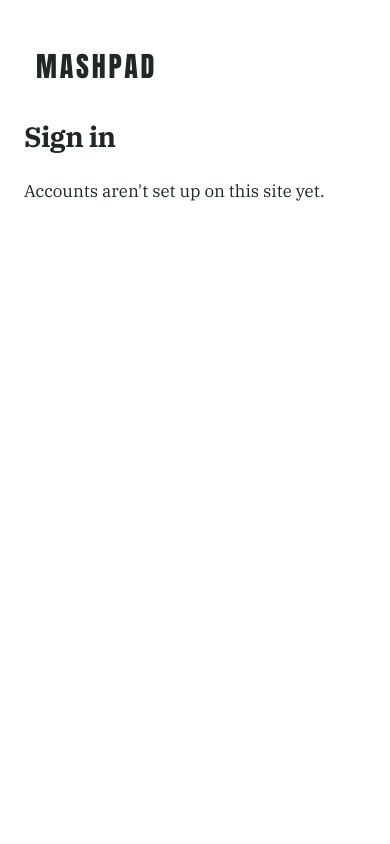
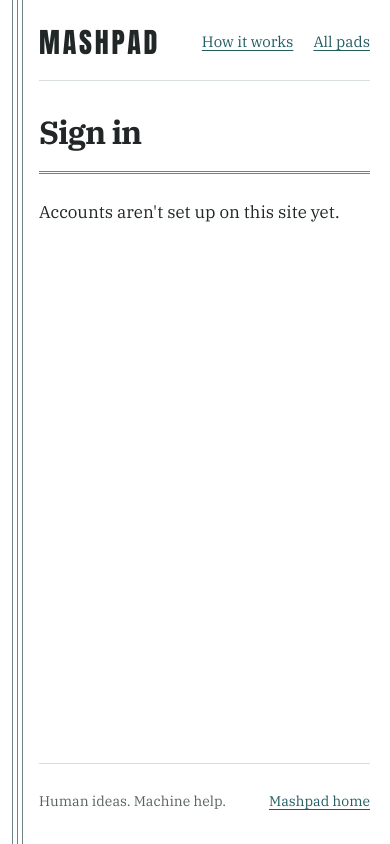
Before and after one commit to parker-lambert-claude-builder/SmarterBoard, a PHP site: page /signin/ in a window 390 px wide. Run offline with PHP 8.4, Linux system fonts and the light colour scheme.

Commit message:
Style account forms to match Mashpad report pages
Faithful resubmission by muse of reviewer/account-form-style at dc111cf0
(tree d5ef606fac0af77cfd8a11b39f5286d4680fa531), re-parented onto current
main as a single commit with the original author and date. The tree is
byte-identical to the reviewed branch: the account-form styling (new
assets/accounts.css loaded after forms.css, the shared page wrapper with
skip link, header nav and footer, landing Sign in link, masthead layout)
plus the one-line removal of the email field's autofocus in
signin/index.php, which muse's QA (#65) found was defeating the new skip
link as the first tab stop.

QA by muse on the exact tree: node suite 25/25; auth 35/35 and foundation
36/36 on the styling base; browser pass with fresh setup covered landing
Sign in at three laptop heights, sign-in error and signed-in states,
sign-out page, register at 375px/320px/200% zoom with no overflow, and
48px square fields; combined with PR #20 (now merged) the fixed @ field
composes correctly; and the focus recheck on this head confirms focus
starts on the body, the first Tab stop is the skip link, and Enter moves
focus to #main.

```diff
--- /dev/null
+++ b/assets/accounts.css
@@ -0,0 +1,49 @@
+/* Account presentation only. Kept after forms.css so the builder's shared
+   controls (including the handle prefix) can evolve independently. */
+.account-page { background: #f5f9f8; }
+.account-report {
+  width: min(100%, 1040px);
+  min-height: 100svh;
+  margin-inline: auto;
+  padding: 28px 48px 24px 76px;
+  background: repeating-linear-gradient(to right, var(--binding) 0 1px, transparent 1px 5px) 28px 0 / 11px 100% no-repeat, var(--paper);
+  display: flex;
+  flex-direction: column;
+}
+.account-header { display: flex; justify-content: space-between; align-items: center; flex-wrap: wrap; gap: 12px 24px; padding-bottom: 20px; border-bottom: 1px solid var(--rule); }
+.account-header .brand { margin: 0; }
+.account-header nav { display: flex; flex-wrap: wrap; gap: 8px 24px; font-size: .9375rem; }
+.account-header nav a, .account-footer a { display: inline-flex; align-items: center; min-height: 44px; }
+.account-page .form-page { width: 100%; max-width: 34rem; margin: 0 auto; padding: 48px 0 56px; flex: 1; }
+.account-page .form-page h1 { font-size: clamp(2rem, 4vw, 2.75rem); margin: 0 0 24px; padding-bottom: 24px; border-bottom: 3px double var(--binding); letter-spacing: -.035em; }
+.account-page .form-page p { margin-block: 0 20px; overflow-wrap: anywhere; }
+.account-page .form-page form { gap: 24px; margin: 0 0 28px; }
+.account-page .form-page label { gap: 8px; font-size: 1rem; line-height: 1.5; }
+.account-page .form-page .hint { font-size: .9375rem; }
+.account-page .form-page input:not([type="hidden"]) { min-width: 0; min-height: 48px; border: 1px solid var(--binding); border-radius: 0; background: #fff; padding: 10px 12px; font-size: 1rem; font-weight: 400; line-height: 1.5; }
+.account-page .form-page input:hover { border-color: var(--ink); }
+.account-page .form-page input:focus-visible { outline: 3px solid var(--accent); outline-offset: 3px; }
+.account-page .form-page button { min-height: 48px; max-width: 100%; border: 2px solid var(--ink); border-radius: 0; padding: 10px 26px; background: var(--ink); color: #fff; font-size: 1rem; line-height: 1.5; }
+.account-page .form-page button:hover { background: var(--accent); border-color: var(--accent); }
+.account-page .form-page button:disabled { cursor: not-allowed; opacity: .6; }
+.account-page .form-page .aside { font-size: .9375rem; line-height: 1.65; }
+.account-page .form-page .error, .account-page .form-page .notice { padding: 16px 18px; font-size: 1rem; }
+.account-page .form-page .error { color: #762923; border-left-color: #a8322d; }
+.account-page .form-page .notice { background: var(--selected); }
+/* Compatible with the fixed @ prefix introduced in the account update. */
+.account-page .form-page .handle-field { display: flex; align-items: stretch; }
+.account-page .form-page .handle-at { display: flex; align-items: center; padding: 0 14px; border: 1px solid var(--binding); border-right: 0; border-radius: 0; background: var(--selected); }
+.account-page .form-page .handle-field input { flex: 1; width: 0; border-radius: 0; }
+.account-footer { display: flex; justify-content: space-between; align-items: center; flex-wrap: wrap; gap: 4px 24px; border-top: 1px solid var(--rule); padding-top: 16px; color: var(--muted); font-size: .875rem; }
+@media (max-width: 600px) {
+  .account-report { padding: 20px 20px 20px 39px; background-position: 12px 0; }
+  .account-header { gap: 12px; padding-bottom: 16px; }
+  .account-header nav { gap: 8px 20px; }
+  .account-page .form-page { padding-block: 32px 40px; }
+  .account-page .form-page h1 { padding-bottom: 20px; }
+  .account-page .form-page button { width: 100%; }
+}
+@media (forced-colors: active) {
+  .account-report { background: Canvas; border-left: 3px double CanvasText; }
+  .account-page .form-page .error, .account-page .form-page .notice { border: 1px solid CanvasText; border-left-width: 4px; }
+}
--- a/assets/welcome.css
+++ b/assets/welcome.css
@@ -78,6 +78,8 @@ a:focus-visible { outline: 3px solid var(--ink); outline-offset: 7px; }
 .punch-bottom { bottom: 5%; }
 .masthead { grid-column: 2; padding: 0 0 28px; }
 .masthead a { display: inline-block; text-transform: uppercase; text-decoration: none; font-family: "Anton", Impact, sans-serif; font-size: clamp(1.75rem, 2.7vw, 2.6rem); letter-spacing: .12em; line-height: 1.3; }
+.masthead { display: flex; justify-content: space-between; align-items: center; flex-wrap: wrap; gap: 8px 24px; }
+.masthead a.sign-in-link { display: inline-flex; align-items: center; min-height: 44px; font-family: "Barlow Condensed", "Arial Narrow", sans-serif; font-size: 1.125rem; letter-spacing: .02em; text-transform: none; text-decoration: underline; text-underline-offset: .2em; }
 main { grid-column: 2; min-width: 0; }
 main:focus { outline: none; }
 .handwritten { font-family: "Kalam", cursive; font-weight: 400; font-size: clamp(2.2rem, 4.7vw, 4.3rem); line-height: 1.25; margin: 10px 0 16px; }
--- a/index.php
+++ b/index.php
@@ -25,7 +25,7 @@ header('Cache-Control: no-store');
       <span class="punch punch-top"></span><span class="punch punch-middle"></span><span class="punch punch-bottom"></span>
       <div class="spine-word"><span>M</span><span>A</span><span>S</span><span>H</span></div>
     </div>
-    <header class="masthead"><a href="./" aria-label="Mashpad home">Mashpad</a></header>
+    <header class="masthead"><a href="./" aria-label="Mashpad home">Mashpad</a><a class="sign-in-link" href="signin/">Sign in</a></header>
     <main id="main" tabindex="-1">
       <section class="introduction" aria-labelledby="welcome-title">
         <p class="handwritten">A place for</p>
--- a/signin/index.php
+++ b/signin/index.php
@@ -37,7 +37,7 @@ mb_page_start('Sign in');
   <form method="post" action="./">
     <input type="hidden" name="csrf" value="<?= mb_e($csrf) ?>">
     <input type="hidden" name="next" value="<?= mb_e($next) ?>">
-    <label>Email <input name="email" type="email" required autocomplete="email" autofocus value="<?= mb_e($_POST['email'] ?? '') ?>"></label>
+    <label>Email <input name="email" type="email" required autocomplete="email" value="<?= mb_e($_POST['email'] ?? '') ?>"></label>
     <label>Password <input name="password" type="password" required autocomplete="current-password"></label>
     <button type="submit">Sign in</button>
   </form>
--- a/src/page.php
+++ b/src/page.php
@@ -27,14 +27,20 @@ function mb_page_start(string $title): void
 <link rel="icon" href="<?= mb_e(mb_asset('smarterboard-mark.svg')) ?>" type="image/svg+xml">
 <link rel="stylesheet" href="<?= mb_e(mb_asset('boards.css')) ?>">
 <link rel="stylesheet" href="<?= mb_e(mb_asset('forms.css')) ?>">
+<link rel="stylesheet" href="<?= mb_e(mb_asset('accounts.css')) ?>">
 </head>
-<body>
-<main class="form-page" id="main">
-  <a class="brand" href="../">Mashpad</a>
+<body class="account-page">
+<a class="skip-link" href="#main">Skip to content</a>
+<div class="account-report">
+  <header class="account-header">
+    <a class="brand" href="../" aria-label="Mashpad home">Mashpad</a>
+    <nav aria-label="Main navigation"><a href="../features/">How it works</a><a href="../pads/">All pads</a></nav>
+  </header>
+  <main class="form-page" id="main" tabindex="-1">
 <?php
 }
 
 function mb_page_end(): void
 {
-    echo "</main>\n</body>\n</html>\n";
+    echo "</main>\n<footer class=\"account-footer\"><span>Human ideas. Machine help.</span><a href=\"../\">Mashpad home</a></footer>\n</div>\n</body>\n</html>\n";
 }
```
